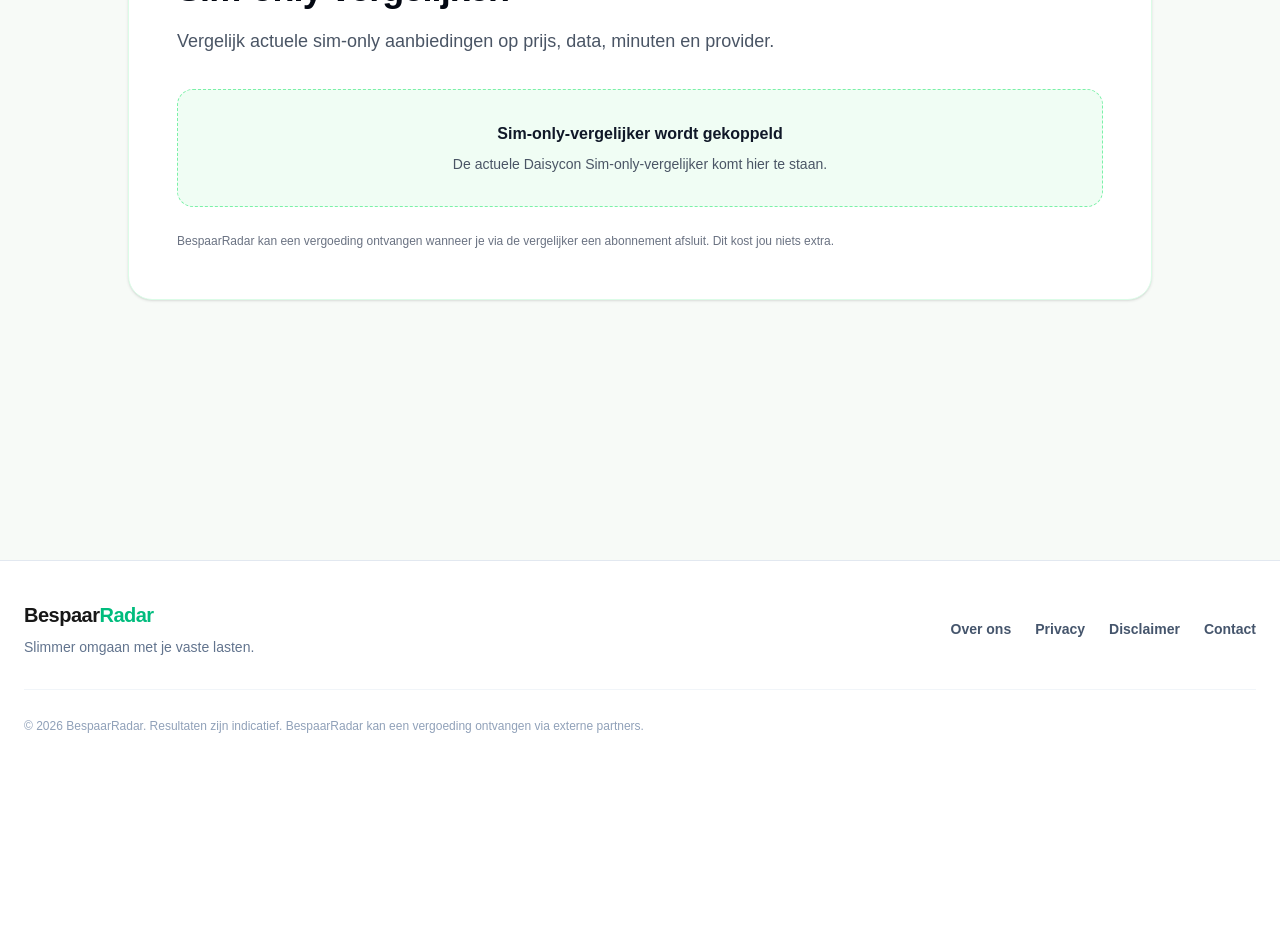
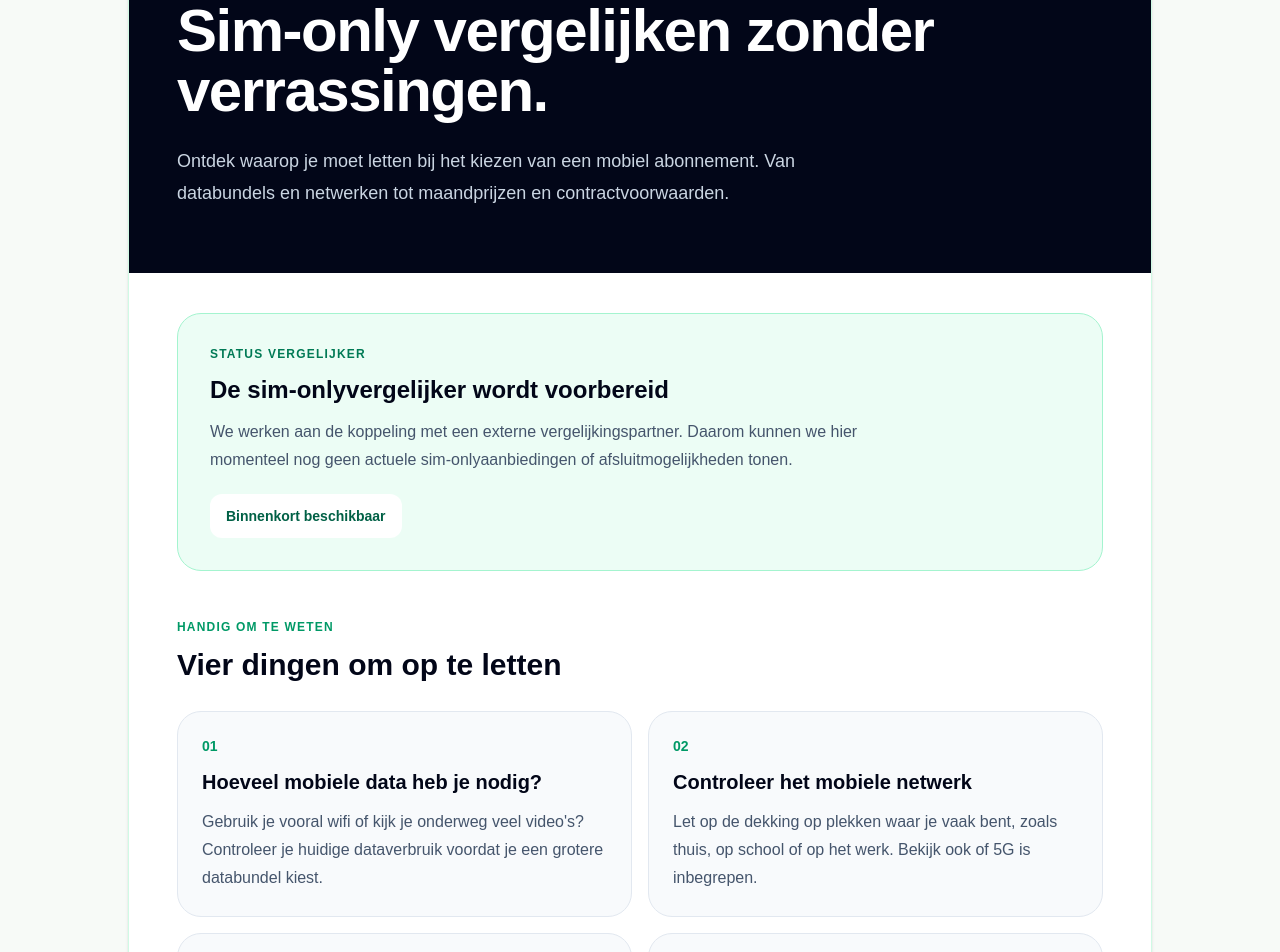
Before and after one commit to MGODamian/bespaarradar, a Next.js app: page /vergelijken/sim-only in a window 1280 px wide. Shown: the part 240-1192 px from the top of the page. Before the commit the page ends 1018 px from the top, so only its background shows below. Built offline with nearby package versions, Linux system fonts and the light colour scheme.

Commit message:
Improve sim-only comparison page

```diff
--- a/src/app/vergelijken/sim-only/page.tsx
+++ b/src/app/vergelijken/sim-only/page.tsx
@@ -1,37 +1,125 @@
 import BackButton from "@/components/BackButton";
+
+const aandachtspunten = [
+  {
+    nummer: "01",
+    titel: "Hoeveel mobiele data heb je nodig?",
+    tekst: "Gebruik je vooral wifi of kijk je onderweg veel video's? Controleer je huidige dataverbruik voordat je een grotere databundel kiest.",
+  },
+  {
+    nummer: "02",
+    titel: "Controleer het mobiele netwerk",
+    tekst: "Let op de dekking op plekken waar je vaak bent, zoals thuis, op school of op het werk. Bekijk ook of 5G is inbegrepen.",
+  },
+  {
+    nummer: "03",
+    titel: "Vergelijk de werkelijke kosten",
+    tekst: "Bekijk de maandprijs, tijdelijke kortingen, aansluitkosten en eventuele prijswijzigingen. Een aanbieding is niet altijd gedurende het hele contract even goedkoop.",
+  },
+  {
+    nummer: "04",
+    titel: "Let op contract en voorwaarden",
+    tekst: "Controleer de contractduur, opzegtermijn, belminuten en hoeveel data je in het buitenland kunt gebruiken.",
+  },
+];
 
 export default function SimOnlyVergelijkenPage() {
   return (
-    <main className="min-h-screen bg-[#f7faf7] px-6 py-12">
+    <main className="min-h-screen bg-[#f7faf7] px-6 py-10 text-slate-950 md:py-16">
       <div className="mx-auto max-w-5xl">
         <BackButton />
 
-        <div className="mt-8 rounded-3xl border border-green-100 bg-white p-8 shadow-sm md:p-12">
-          <div className="mb-4 text-4xl">📱</div>
+        <section className="mt-8 overflow-hidden rounded-[32px] border border-emerald-100 bg-white shadow-sm">
+          <div className="bg-slate-950 px-7 py-12 text-white md:px-12 md:py-16">
+            <div className="inline-flex rounded-full bg-emerald-500/15 px-4 py-2 text-xs font-black uppercase tracking-widest text-emerald-300">
+              BESPAARRADAR MOBIEL
+            </div>
 
-          <h1 className="text-3xl font-bold tracking-tight text-gray-950 md:text-4xl">
-            Sim-only vergelijken
-          </h1>
+            <h1 className="mt-6 max-w-3xl text-4xl font-black tracking-tight md:text-6xl">
+              Sim-only vergelijken zonder verrassingen.
+            </h1>
 
-          <p className="mt-4 max-w-2xl text-lg leading-8 text-gray-600">
-            Vergelijk actuele sim-only aanbiedingen op prijs, data, minuten en
-            provider.
-          </p>
-
-          <div className="mt-8 rounded-2xl border border-dashed border-green-300 bg-green-50 p-8 text-center">
-            <p className="font-semibold text-gray-900">
-              Sim-only-vergelijker wordt gekoppeld
-            </p>
-            <p className="mt-2 text-sm text-gray-600">
-              De actuele Daisycon Sim-only-vergelijker komt hier te staan.
+            <p className="mt-6 max-w-2xl text-lg leading-8 text-slate-300">
+              Ontdek waarop je moet letten bij het kiezen van een
+              mobiel abonnement. Van databundels en netwerken tot
+              maandprijzen en contractvoorwaarden.
             </p>
           </div>
 
-          <p className="mt-6 text-xs leading-5 text-gray-500">
-            BespaarRadar kan een vergoeding ontvangen wanneer je via de
-            vergelijker een abonnement afsluit. Dit kost jou niets extra.
-          </p>
-        </div>
+          <div className="px-7 py-10 md:px-12">
+            <div className="rounded-3xl border border-emerald-200 bg-emerald-50 p-6 md:p-8">
+              <div className="text-xs font-black uppercase tracking-widest text-emerald-700">
+                STATUS VERGELIJKER
+              </div>
+
+              <h2 className="mt-3 text-2xl font-black">
+                De sim-onlyvergelijker wordt voorbereid
+              </h2>
+
+              <p className="mt-3 max-w-2xl leading-7 text-slate-600">
+                We werken aan de koppeling met een externe vergelijkingspartner.
+                Daarom kunnen we hier momenteel nog geen actuele
+                sim-onlyaanbiedingen of afsluitmogelijkheden tonen.
+              </p>
+
+              <div className="mt-5 inline-flex rounded-xl bg-white px-4 py-3 text-sm font-bold text-emerald-800">
+                Binnenkort beschikbaar
+              </div>
+            </div>
+
+            <div className="mt-12">
+              <div className="text-xs font-black uppercase tracking-widest text-emerald-600">
+                HANDIG OM TE WETEN
+              </div>
+
+              <h2 className="mt-3 text-3xl font-black">
+                Vier dingen om op te letten
+              </h2>
+
+              <div className="mt-7 grid gap-4 md:grid-cols-2">
+                {aandachtspunten.map((punt) => (
+                  <div
+                    key={punt.nummer}
+                    className="rounded-3xl border border-slate-200 bg-slate-50 p-6"
+                  >
+                    <div className="text-sm font-black text-emerald-600">
+                      {punt.nummer}
+                    </div>
+
+                    <h3 className="mt-3 text-xl font-black">
+                      {punt.titel}
+                    </h3>
+
+                    <p className="mt-3 leading-7 text-slate-600">
+                      {punt.tekst}
+                    </p>
+                  </div>
+                ))}
+              </div>
+            </div>
+
+            <div className="mt-10 rounded-3xl bg-slate-950 p-7 text-white md:p-9">
+              <h2 className="text-2xl font-black">
+                Waarom sim-only vergelijken?
+              </h2>
+
+              <p className="mt-4 leading-8 text-slate-300">
+                Een sim-onlyabonnement kan interessant zijn als je al
+                een geschikte telefoon hebt. Providers verschillen in
+                prijs, databundels, dekking en voorwaarden. Door goed
+                te vergelijken, kun je een abonnement kiezen dat
+                aansluit op jouw gebruik.
+              </p>
+            </div>
+
+            <p className="mt-8 text-sm leading-7 text-slate-500">
+              BespaarRadar geeft algemene informatie en geen persoonlijk
+              financieel advies. Wanneer de vergelijker beschikbaar is,
+              kunnen we een vergoeding ontvangen als je via een partner
+              een abonnement afsluit. Dit kost jou niets extra.
+            </p>
+          </div>
+        </section>
       </div>
     </main>
   );
```
